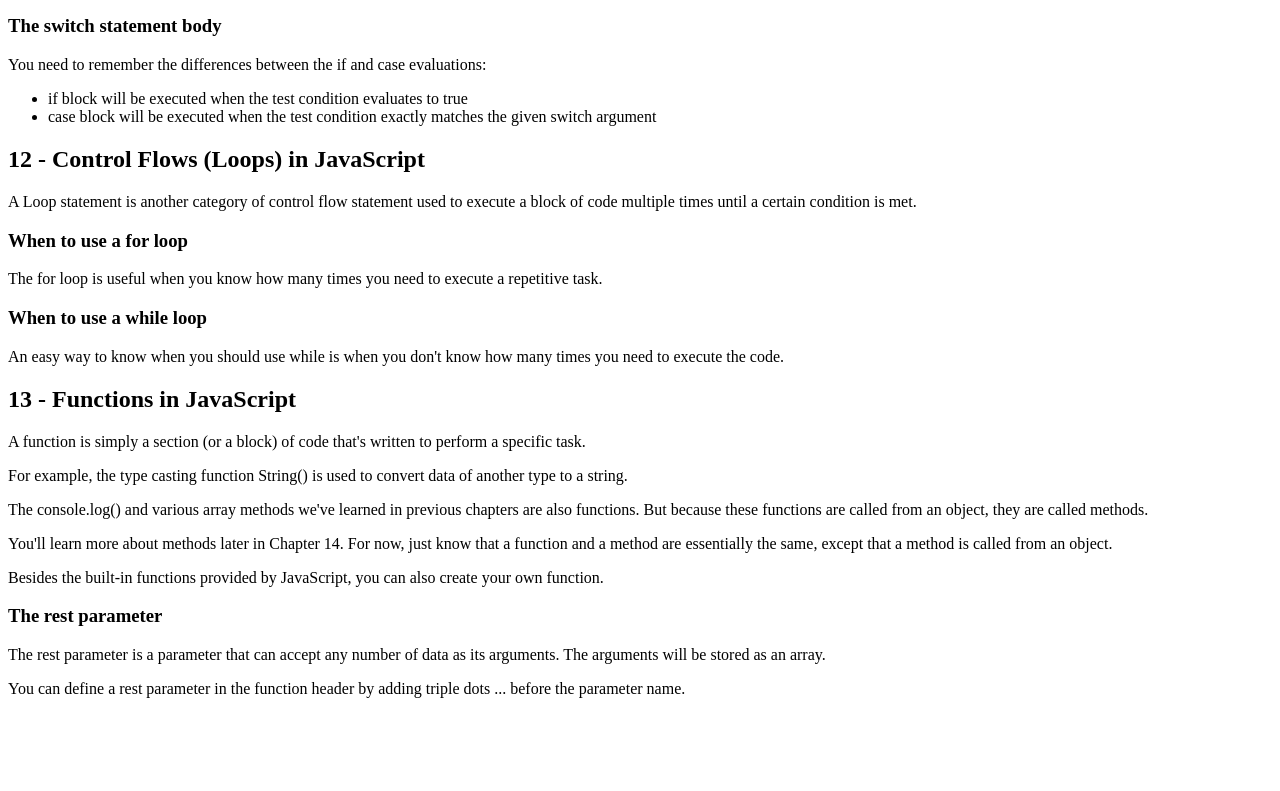
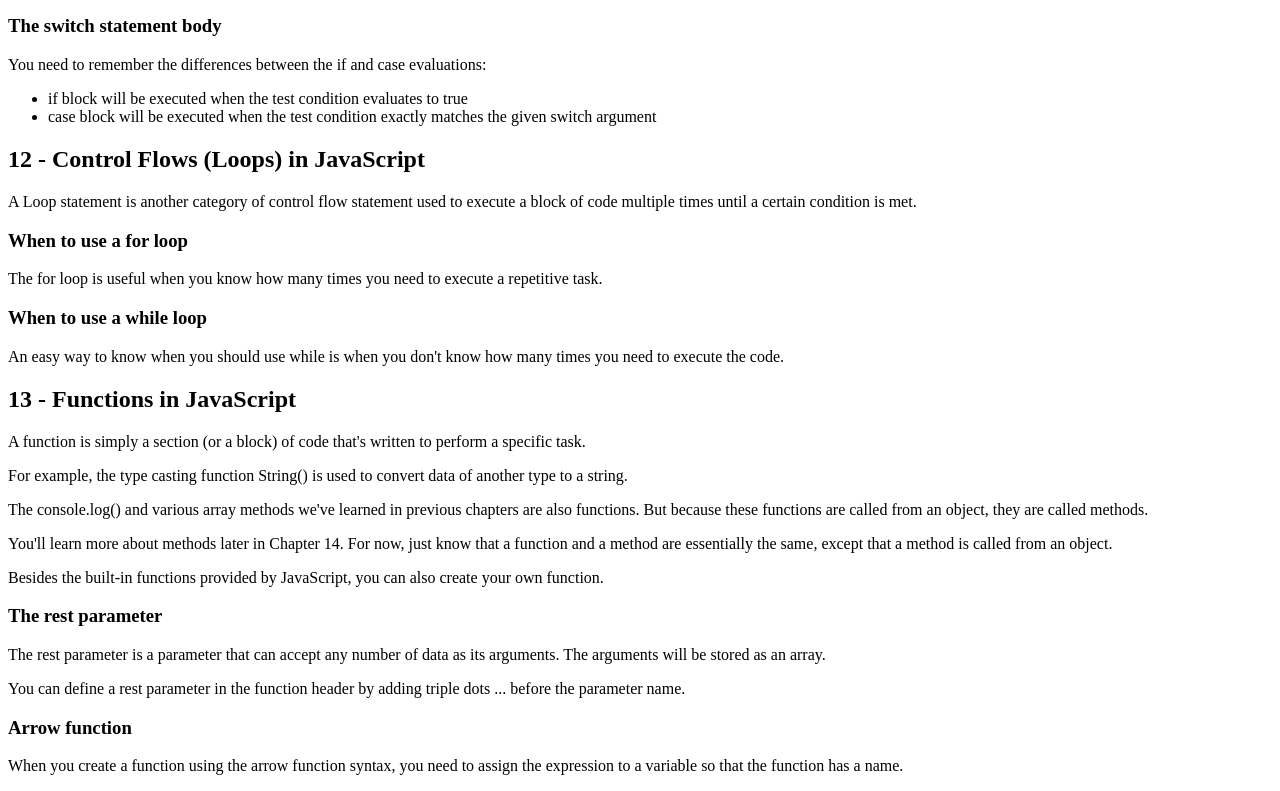
Before and after one commit to rafa-san/freeCodeCamp-tutorials-nathan-sebhastian-js-basics-handbook, a plain HTML site: page index.html in a window 1280 px wide. Shown: the part 1610-2401 px from the top of the page. Before the commit the page ends 2324 px from the top, so only its background shows below. Drawn offline with Linux system fonts and the light colour scheme.

Commit message:
Adicionei novo conteúdo ao index.html

```diff
--- a/index.html
+++ b/index.html
@@ -101,6 +101,9 @@
   <p>The rest parameter is a parameter that can accept any number of data as its arguments. The arguments will be stored as an array.</p>
   <p>You can define a rest parameter in the function header by adding triple dots ... before the parameter name.</p>
 
+  <h3>Arrow function</h3>
+  <p>When you create a function using the arrow function syntax, you need to assign the expression to a variable so that the function has a name.</p>
+
   <script src="index.js"></script>
 </body>
 
```
